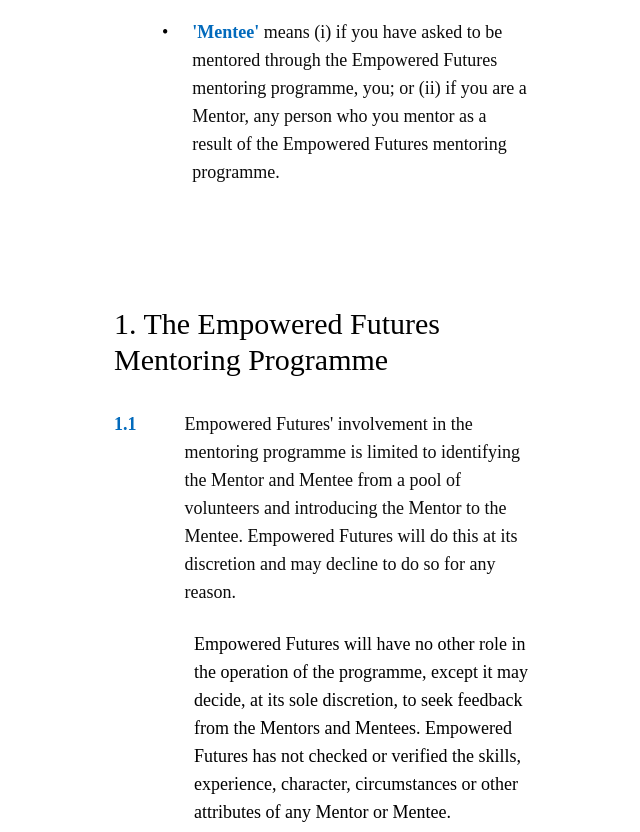
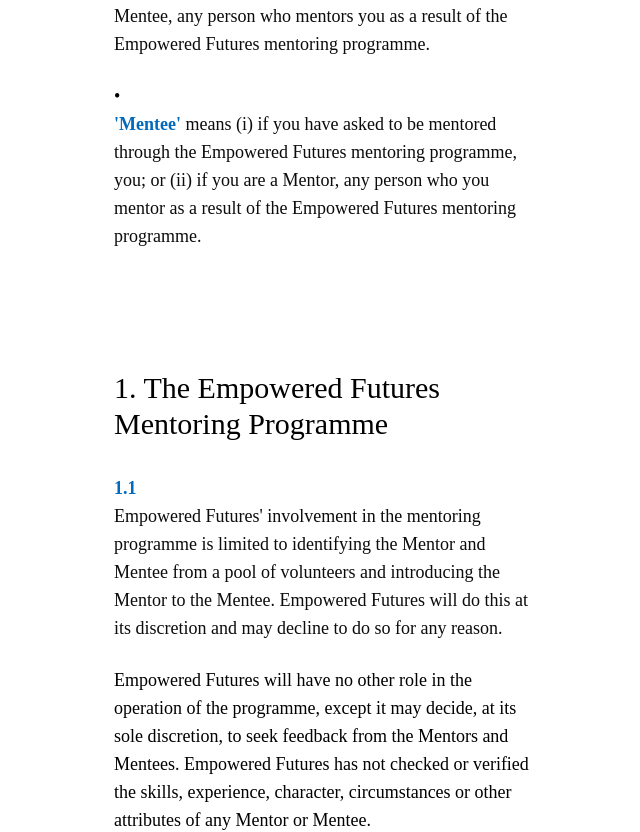
Before and after one commit to JasonXB/EF_Clone, a Next.js app: page /terms-and-conditions in a window 1280 px wide. Shown: the part 734-1566 px from the top of the page, without its empty margins (318-958 px from the left). Built offline with nearby package versions, Linux system fonts and the light colour scheme; what tw-elements would draw is missing.

Commit message:
better responsiveness added

```diff
--- a/pages/terms-and-conditions.tsx
+++ b/pages/terms-and-conditions.tsx
@@ -62,7 +62,7 @@ const termsAndConditions: NextPage = (props) => {
 
   return (
     <Layout>
-      <div className="w-full px-4 sm:px-8 xl:px-0 grid grid-cols-[1fr_auto_1fr]">
+      <div className="px-4 sm:px-8 xl:px-0 grid grid-cols-[1fr_auto_1fr]">
         {content.map((section, i) => {
           return (
             <section key={i} className="col-start-2 col-end-3 mt-16 mb-8 px-80">
@@ -76,7 +76,7 @@ const termsAndConditions: NextPage = (props) => {
                     Empowered Futures Mentoring Program
                   </h2>
                   <br />
-                  <h2 className="mb-4 text-3xl font-semibold text-blue xl:mb-16">
+                  <h2 className="mb-20 text-3xl font-semibold text-blue xl:mb-16">
                     Last Revised: October 15, 2022
                   </h2>
                 </div>
@@ -104,9 +104,9 @@ const termsAndConditions: NextPage = (props) => {
                       {/* If either of these strings are found, colour them blue */}
                       {text.includes("'Mentor'") ||
                       text.includes("'Mentee'") ? (
-                        <div className="flex flex-row pl-12 mb-6 text-lg">
+                        <div className="flex flex-col mb-6 text-lg xl:pl-12 xl:flex-row">
                           •
-                          <span className="ml-6 font-bold text-blue">
+                          <span className="font-bold xl:ml-6 text-blue">
                             {text.slice(0, 9)}
                             <span className="font-light text-black ">
                               {text.slice(9)}
@@ -121,19 +121,19 @@ const termsAndConditions: NextPage = (props) => {
                       text.charAt(0) === '4' ||
                       text.charAt(0) === '5' ? (
                         <div>
-                          <span className="flex flex-row font-bold text-blue">
+                          <span className="flex flex-col font-bold xl:flex-row text-blue">
                             {text.slice(0, 4)}
-                            <span className="ml-12 font-light text-black">
+                            <span className="font-light text-black xl:ml-12">
                               {text.slice(4)}
                             </span>
                           </span>
                         </div>
                       ) : null}
-                       {/* If string begins with E (2nd par of 1.1), only indent corresponding paragraph */}
+                      {/* If string begins with E (2nd par of 1.1), only indent corresponding paragraph */}
                       {text.charAt(0) === 'E' && (
                         <div>
                           <span className="flex flex-row">
-                            <span className="pl-20">{text}</span>
+                            <span className="xl:pl-20">{text}</span>
                           </span>
                         </div>
                       )}
@@ -146,8 +146,13 @@ const termsAndConditions: NextPage = (props) => {
         })}
       </div>
       {/* Decline/Accept buttons */}
-      <div className="flex flex-row w-full mt-32 mb-10 justify-evenly">
-        <Button variant="secondary" className="flex items-center justify-center w-56 h-16 text-black">Decline</Button>
+      <div className="flex items-center justify-center mt-32 mb-10 xl:w-full xl:justify-evenly">
+        <Button
+          variant="secondary"
+          className="flex items-center justify-center w-56 h-16 text-black"
+        >
+          Decline
+        </Button>
         {/* Empty div to create more space between buttons */}
         <div></div>
         <Button className="w-56 h-16">Accept</Button>
--- a/styles/globals.css
+++ b/styles/globals.css
@@ -3,6 +3,12 @@
 @tailwind base;
 @tailwind components;
 @tailwind utilities;
+
+html,
+body{
+width:100%;
+overflow-x:hidden;
+}
 
 :root {
   --pinkOrangeGradient: linear-gradient(89deg, #ce1982 0%, #ed493d 100%);
```
